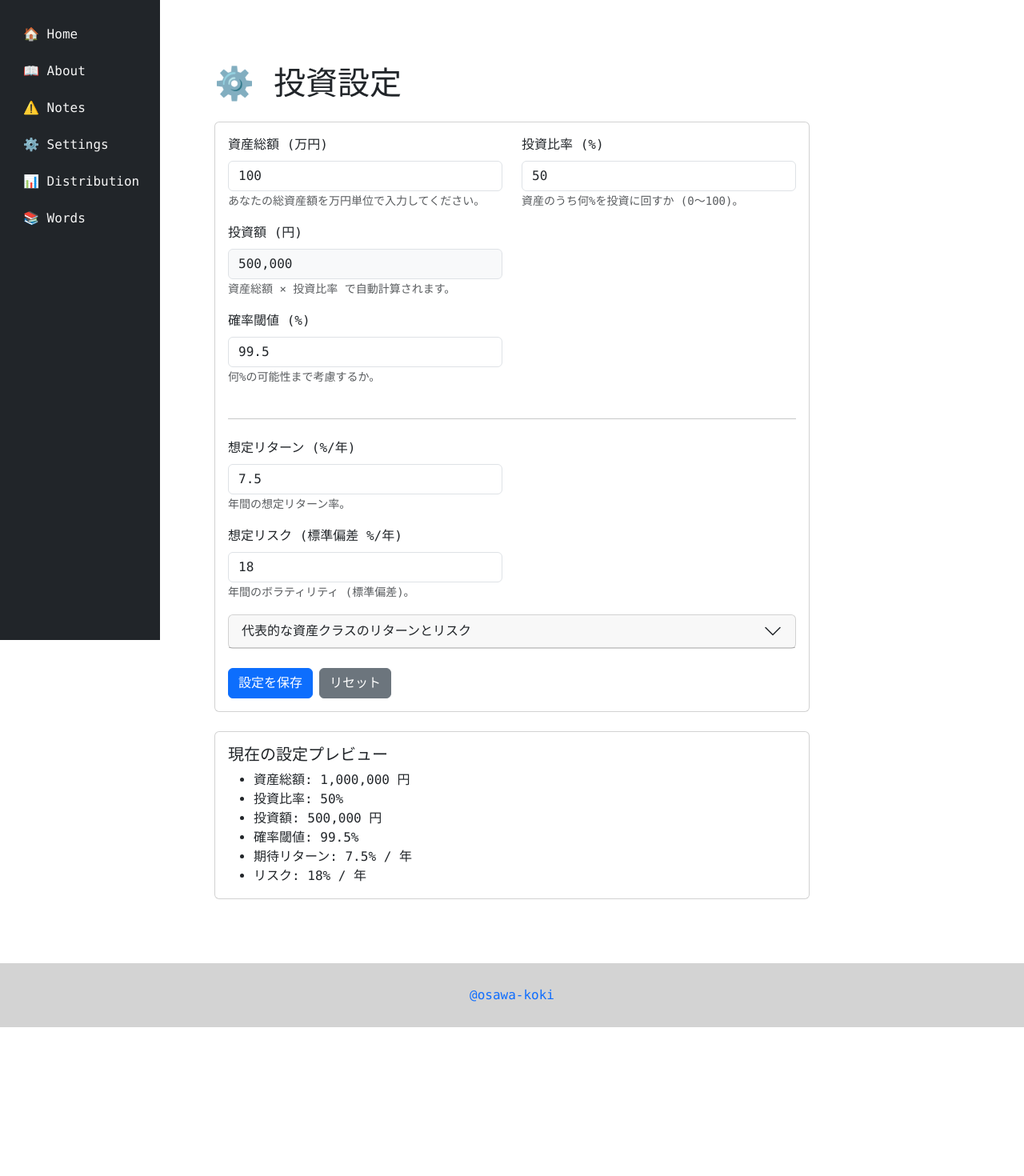
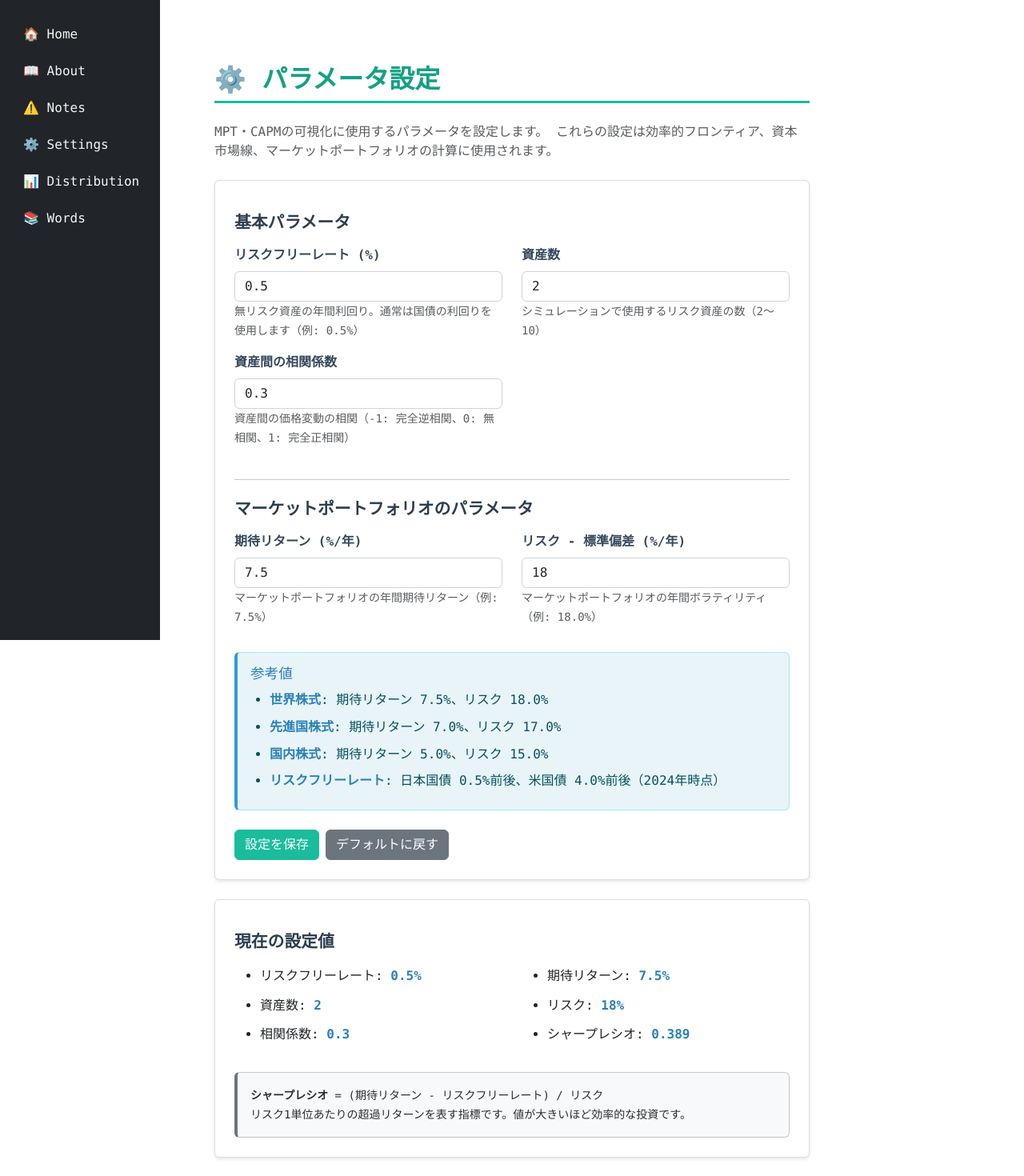
Before and after one commit to osawa-koki/mpt-capm-market-potfolio-separation-theorem, a Next.js app: page /settings in a window 1280 px wide. Shown: the top 1470 px of the page at 80% size. Before the commit the page ends 1284 px from the top, so only its background shows below. Built offline with nearby package versions, Linux system fonts and the light colour scheme.

Commit message:
Settingページの実装

```diff
--- a/app/settings/page.tsx
+++ b/app/settings/page.tsx
@@ -1,32 +1,19 @@
 'use client'
 
 import React, { useState, useEffect, useMemo } from 'react'
-import { Container, Form, Button, Card, Row, Col, Table, Alert, Collapse } from 'react-bootstrap'
+import { Container, Form, Button, Card, Row, Col, Alert } from 'react-bootstrap'
 import { toast } from 'react-toastify'
-import { BsChevronDown, BsChevronUp } from 'react-icons/bs'
 
 import { useSettings, type InvestmentSettings, defaultSettings } from '@/contexts/SettingsContext'
 import Modal from '@/components/Modal'
 
 const PERCENTAGE_DIVISOR = 100
 const DECIMAL_PLACES = 10
-const MANYEN_MULTIPLIER = 10000
 const ZERO = 0
-const DECIMAL_ONE = 1
-
-// 資産クラスのリターンとリスク定数
-const DOMESTIC_STOCK_RETURN = 5.0
-const DOMESTIC_STOCK_RISK = 15.0
-const DEVELOPED_STOCK_RETURN = 7.0
-const DEVELOPED_STOCK_RISK = 17.0
-const EMERGING_STOCK_RETURN = 8.5
-const EMERGING_STOCK_RISK = 23.0
-const WORLD_STOCK_RETURN = 7.5
-const WORLD_STOCK_RISK = 18.0
-const DOMESTIC_BOND_RETURN = 1.0
-const DOMESTIC_BOND_RISK = 3.0
-const DEVELOPED_BOND_RETURN = 2.5
-const DEVELOPED_BOND_RISK = 5.0
+const MIN_CORRELATION = -1
+const MAX_CORRELATION = 1
+const MIN_ASSETS = 2
+const MAX_ASSETS = 10
 
 // 未保存の変更警告コンポーネント
 interface UnsavedChangesAlertProps {
@@ -36,29 +23,13 @@ interface UnsavedChangesAlertProps {
 function UnsavedChangesAlert ({ className = 'mb-4' }: UnsavedChangesAlertProps): React.JSX.Element {
   return (
     <Alert variant="warning" className={className}>
-      <Alert.Heading>未保存の変更があります。</Alert.Heading>
+      <Alert.Heading>未保存の変更があります</Alert.Heading>
       <p className="mb-0">
         設定を変更しましたが、まだ保存されていません。変更を保存するには「設定を保存」ボタンをクリックしてください。
       </p>
     </Alert>
   )
 }
-
-// 代表的な資産クラスのリターンとリスク
-interface AssetClass {
-  name: string
-  expectedReturn: number
-  risk: number
-}
-
-const assetClasses: AssetClass[] = [
-  { name: '国内株式', expectedReturn: DOMESTIC_STOCK_RETURN, risk: DOMESTIC_STOCK_RISK },
-  { name: '先進国株式', expectedReturn: DEVELOPED_STOCK_RETURN, risk: DEVELOPED_STOCK_RISK },
-  { name: '新興国株式', expectedReturn: EMERGING_STOCK_RETURN, risk: EMERGING_STOCK_RISK },
-  { name: '世界株式', expectedReturn: WORLD_STOCK_RETURN, risk: WORLD_STOCK_RISK },
-  { name: '国内債券', expectedReturn: DOMESTIC_BOND_RETURN, risk: DOMESTIC_BOND_RISK },
-  { name: '先進国債券', expectedReturn: DEVELOPED_BOND_RETURN, risk: DEVELOPED_BOND_RISK }
-]
 
 export default function SettingsPage (): React.JSX.Element {
   const { settings, updateSettings, resetSettings } = useSettings()
@@ -69,14 +40,11 @@ export default function SettingsPage (): React.JSX.Element {
   // モーダル状態
   const [isResetModalOpen, setIsResetModalOpen] = useState(false)
 
-  // 資産クラステーブルの開閉状態
-  const [isAssetClassOpen, setIsAssetClassOpen] = useState(false)
-
   // 未保存の変更があるかチェック
   const hasUnsavedChanges = useMemo(() => (
-    formData.totalAssets !== settings.totalAssets ||
-    formData.investmentRatio !== settings.investmentRatio ||
-    formData.probabilityThreshold !== settings.probabilityThreshold ||
+    formData.riskFreeRate !== settings.riskFreeRate ||
+    formData.numberOfAssets !== settings.numberOfAssets ||
+    formData.correlationCoefficient !== settings.correlationCoefficient ||
     formData.expectedReturn !== settings.expectedReturn ||
     formData.risk !== settings.risk
   ), [formData, settings])
@@ -105,18 +73,18 @@ export default function SettingsPage (): React.JSX.Element {
     e.preventDefault()
 
     // バリデーション
-    if (formData.totalAssets <= ZERO) {
-      toast.error('資産総額は0より大きい値を入力してください。')
+    if (formData.riskFreeRate < ZERO || formData.riskFreeRate > PERCENTAGE_DIVISOR) {
+      toast.error('リスクフリーレートは0〜100の範囲で入力してください。')
       return
     }
 
-    if (formData.investmentRatio < ZERO || formData.investmentRatio > PERCENTAGE_DIVISOR) {
-      toast.error('投資比率は0〜100の範囲で入力してください。')
+    if (formData.numberOfAssets < MIN_ASSETS || formData.numberOfAssets > MAX_ASSETS) {
+      toast.error(`資産数は${MIN_ASSETS}〜${MAX_ASSETS}の範囲で入力してください。`)
       return
     }
 
-    if (formData.probabilityThreshold < ZERO || formData.probabilityThreshold > PERCENTAGE_DIVISOR) {
-      toast.error('確率の閾値は0〜100の範囲で入力してください。')
+    if (formData.correlationCoefficient < MIN_CORRELATION || formData.correlationCoefficient > MAX_CORRELATION) {
+      toast.error('相関係数は-1〜1の範囲で入力してください。')
       return
     }
 
@@ -128,7 +96,8 @@ export default function SettingsPage (): React.JSX.Element {
     // 保存前に丸め処理を適用した値を作成
     const normalizedData: InvestmentSettings = {
       ...formData,
-      probabilityThreshold: Math.round(formData.probabilityThreshold * DECIMAL_PLACES) / DECIMAL_PLACES,
+      riskFreeRate: Math.round(formData.riskFreeRate * DECIMAL_PLACES) / DECIMAL_PLACES,
+      correlationCoefficient: Math.round(formData.correlationCoefficient * DECIMAL_PLACES) / DECIMAL_PLACES,
       expectedReturn: Math.round(formData.expectedReturn * DECIMAL_PLACES) / DECIMAL_PLACES,
       risk: Math.round(formData.risk * DECIMAL_PLACES) / DECIMAL_PLACES
     }
@@ -157,72 +126,61 @@ export default function SettingsPage (): React.JSX.Element {
     setIsResetModalOpen(false)
   }
 
-  const handleApplyAssetClass = (assetClass: AssetClass): void => {
-    setFormData(prev => ({
-      ...prev,
-      expectedReturn: assetClass.expectedReturn,
-      risk: assetClass.risk
-    }))
-    toast.success(`${assetClass.name}のリターンとリスクを適用しました。`)
-  }
-
-  const handleTotalAssetsChange = (e: React.ChangeEvent<HTMLInputElement>): void => {
-    const inputValue = e.target.value
-    if (inputValue === '') {
-      setFormData(prev => ({ ...prev, totalAssets: ZERO }))
-      return
-    }
-    const value = Number(inputValue)
-    if (!isNaN(value)) {
-      setFormData(prev => ({ ...prev, totalAssets: value * MANYEN_MULTIPLIER }))
-    }
-  }
-
-  // 投資額を計算（リアルタイムで更新）
-  const investmentAmount = formData.totalAssets * formData.investmentRatio / PERCENTAGE_DIVISOR
-  const savedInvestmentAmount = settings.totalAssets * settings.investmentRatio / PERCENTAGE_DIVISOR
+  // シャープレシオを計算
+  const sharpeRatio = useMemo(() => {
+    if (settings.risk === ZERO) return ZERO
+    return (settings.expectedReturn - settings.riskFreeRate) / settings.risk
+  }, [settings.expectedReturn, settings.riskFreeRate, settings.risk])
 
   return (
-    <Container className="py-5">
-      <h1 className="mb-4">⚙️ 投資設定</h1>
+    <Container className="py-5" id="Settings">
+      <h1 className="mb-4">⚙️ パラメータ設定</h1>
+
+      <p className="mb-4 text-muted">
+        MPT・CAPMの可視化に使用するパラメータを設定します。
+        これらの設定は効率的フロンティア、資本市場線、マーケットポートフォリオの計算に使用されます。
+      </p>
 
       {hasUnsavedChanges && <UnsavedChangesAlert />}
 
       <Card>
         <Card.Body>
           <Form onSubmit={handleSubmit}>
+            <h5 className="mb-3">基本パラメータ</h5>
+
             <Row>
               <Col md={6}>
                 <Form.Group className="mb-3">
-                  <Form.Label>資産総額 (万円)</Form.Label>
+                  <Form.Label>リスクフリーレート (%)</Form.Label>
                   <Form.Control
                     type="number"
-                    value={formData.totalAssets / MANYEN_MULTIPLIER}
-                    onChange={handleTotalAssetsChange}
+                    value={formData.riskFreeRate}
+                    onChange={handleChange('riskFreeRate')}
                     min={0}
-                    step={1}
+                    max={100}
+                    step={0.1}
                     required
                   />
                   <Form.Text className="text-muted">
-                    あなたの総資産額を万円単位で入力してください。
+                    無リスク資産の年間利回り。通常は国債の利回りを使用します（例: 0.5%）
                   </Form.Text>
                 </Form.Group>
               </Col>
 
               <Col md={6}>
                 <Form.Group className="mb-3">
-                  <Form.Label>投資比率 (%)</Form.Label>
+                  <Form.Label>資産数</Form.Label>
                   <Form.Control
                     type="number"
-                    value={formData.investmentRatio}
-                    onChange={handleChange('investmentRatio')}
-                    min={0}
-                    max={100}
+                    value={formData.numberOfAssets}
+                    onChange={handleChange('numberOfAssets')}
+                    min={MIN_ASSETS}
+                    max={MAX_ASSETS}
                     step={1}
                     required
                   />
                   <Form.Text className="text-muted">
-                    資産のうち何%を投資に回すか (0〜100)。
+                    シミュレーションで使用するリスク資産の数（{MIN_ASSETS}〜{MAX_ASSETS}）
                   </Form.Text>
                 </Form.Group>
               </Col>
@@ -231,36 +189,18 @@ export default function SettingsPage (): React.JSX.Element {
             <Row>
               <Col md={6}>
                 <Form.Group className="mb-3">
-                  <Form.Label>投資額 (円)</Form.Label>
-                  <Form.Control
-                    type="text"
-                    value={investmentAmount.toLocaleString()}
-                    readOnly
-                    disabled
-                    className="bg-light"
-                  />
-                  <Form.Text className="text-muted">
-                    資産総額 × 投資比率 で自動計算されます。
-                  </Form.Text>
-                </Form.Group>
-              </Col>
-            </Row>
-
-            <Row>
-              <Col md={6}>
-                <Form.Group className="mb-3">
-                  <Form.Label>確率閾値 (%)</Form.Label>
+                  <Form.Label>資産間の相関係数</Form.Label>
                   <Form.Control
                     type="number"
-                    value={formData.probabilityThreshold}
-                    onChange={handleChange('probabilityThreshold')}
-                    min={0}
-                    max={100}
+                    value={formData.correlationCoefficient}
+                    onChange={handleChange('correlationCoefficient')}
+                    min={MIN_CORRELATION}
+                    max={MAX_CORRELATION}
                     step={0.1}
                     required
                   />
                   <Form.Text className="text-muted">
-                    何%の可能性まで考慮するか。
+                    資産間の価格変動の相関（-1: 完全逆相関、0: 無相関、1: 完全正相関）
                   </Form.Text>
                 </Form.Group>
               </Col>
@@ -268,10 +208,12 @@ export default function SettingsPage (): React.JSX.Element {
 
             <hr className="my-4" />
 
+            <h5 className="mb-3">マーケットポートフォリオのパラメータ</h5>
+
             <Row>
               <Col md={6}>
                 <Form.Group className="mb-3">
-                  <Form.Label>想定リターン (%/年)</Form.Label>
+                  <Form.Label>期待リターン (%/年)</Form.Label>
                   <Form.Control
                     type="number"
                     value={formData.expectedReturn}
@@ -280,16 +222,14 @@ export default function SettingsPage (): React.JSX.Element {
                     required
                   />
                   <Form.Text className="text-muted">
-                    年間の想定リターン率。
+                    マーケットポートフォリオの年間期待リターン（例: 7.5%）
                   </Form.Text>
                 </Form.Group>
               </Col>
-            </Row>
 
-            <Row>
               <Col md={6}>
                 <Form.Group className="mb-3">
-                  <Form.Label>想定リスク (標準偏差 %/年)</Form.Label>
+                  <Form.Label>リスク - 標準偏差 (%/年)</Form.Label>
                   <Form.Control
                     type="number"
                     value={formData.risk}
@@ -299,64 +239,28 @@ export default function SettingsPage (): React.JSX.Element {
                     required
                   />
                   <Form.Text className="text-muted">
-                    年間のボラティリティ (標準偏差)。
+                    マーケットポートフォリオの年間ボラティリティ（例: 18.0%）
                   </Form.Text>
                 </Form.Group>
               </Col>
             </Row>
 
-            <Card className="mb-4">
-              <Card.Header
-                onClick={() => { setIsAssetClassOpen(!isAssetClassOpen) }}
-                style={{ cursor: 'pointer' }}
-                className="d-flex justify-content-between align-items-center"
-              >
-                <h6 className="mb-0">代表的な資産クラスのリターンとリスク</h6>
-                {isAssetClassOpen ? <BsChevronUp /> : <BsChevronDown />}
-              </Card.Header>
-              <Collapse in={isAssetClassOpen}>
-                <Card.Body>
-                  <Table striped bordered hover responsive>
-                    <thead>
-                      <tr>
-                        <th>資産クラス</th>
-                        <th>想定リターン (%/年)</th>
-                        <th>想定リスク (%/年)</th>
-                        <th>操作</th>
-                      </tr>
-                    </thead>
-                    <tbody>
-                      {assetClasses.map((assetClass, index) => (
-                        <tr key={index}>
-                          <td>{assetClass.name}</td>
-                          <td>{assetClass.expectedReturn.toFixed(DECIMAL_ONE)}%</td>
-                          <td>{assetClass.risk.toFixed(DECIMAL_ONE)}%</td>
-                          <td>
-                            <Button
-                              variant="outline-primary"
-                              size="sm"
-                              onClick={() => { handleApplyAssetClass(assetClass) }}
-                            >
-                              適用
-                            </Button>
-                          </td>
-                        </tr>
-                      ))}
-                    </tbody>
-                  </Table>
-                  <Form.Text className="text-muted">
-                    資産クラスを選択すると、その想定リターンとリスクがフォームに適用されます。
-                  </Form.Text>
-                </Card.Body>
-              </Collapse>
-            </Card>
+            <Alert variant="info" className="mt-3">
+              <Alert.Heading>参考値</Alert.Heading>
+              <ul className="mb-0">
+                <li><strong>世界株式</strong>: 期待リターン 7.5%、リスク 18.0%</li>
+                <li><strong>先進国株式</strong>: 期待リターン 7.0%、リスク 17.0%</li>
+                <li><strong>国内株式</strong>: 期待リターン 5.0%、リスク 15.0%</li>
+                <li><strong>リスクフリーレート</strong>: 日本国債 0.5%前後、米国債 4.0%前後（2024年時点）</li>
+              </ul>
+            </Alert>
 
-            <div className="d-flex gap-2">
+            <div className="d-flex gap-2 mt-4">
               <Button variant="primary" type="submit">
                 設定を保存
               </Button>
               <Button variant="secondary" type="button" onClick={handleResetClick}>
-                リセット
+                デフォルトに戻す
               </Button>
             </div>
           </Form>
@@ -367,15 +271,31 @@ export default function SettingsPage (): React.JSX.Element {
 
       <Card className="mt-4">
         <Card.Body>
-          <h5>現在の設定プレビュー</h5>
-          <ul className="mb-0">
-            <li>資産総額: {settings.totalAssets.toLocaleString()} 円</li>
-            <li>投資比率: {settings.investmentRatio}%</li>
-            <li>投資額: {savedInvestmentAmount.toLocaleString()} 円</li>
-            <li>確率閾値: {settings.probabilityThreshold}%</li>
-            <li>期待リターン: {settings.expectedReturn}% / 年</li>
-            <li>リスク: {settings.risk}% / 年</li>
-          </ul>
+          <h5 className="mb-3">現在の設定値</h5>
+          <Row>
+            <Col md={6}>
+              <ul>
+                <li>リスクフリーレート: <strong>{settings.riskFreeRate}%</strong></li>
+                <li>資産数: <strong>{settings.numberOfAssets}</strong></li>
+                <li>相関係数: <strong>{settings.correlationCoefficient}</strong></li>
+              </ul>
+            </Col>
+            <Col md={6}>
+              <ul>
+                <li>期待リターン: <strong>{settings.expectedReturn}%</strong></li>
+                <li>リスク: <strong>{settings.risk}%</strong></li>
+                <li>シャープレシオ: <strong>{sharpeRatio.toFixed(3)}</strong></li>
+              </ul>
+            </Col>
+          </Row>
+
+          <Alert variant="secondary" className="mt-3 mb-0">
+            <small>
+              <strong>シャープレシオ</strong> = (期待リターン - リスクフリーレート) / リスク
+              <br />
+              リスク1単位あたりの超過リターンを表す指標です。値が大きいほど効率的な投資です。
+            </small>
+          </Alert>
         </Card.Body>
       </Card>
 
--- a/contexts/SettingsContext.tsx
+++ b/contexts/SettingsContext.tsx
@@ -3,23 +3,23 @@
 import React, { createContext, useContext, useState, useEffect, useCallback } from 'react'
 
 export interface InvestmentSettings {
-  totalAssets: number // 資産総額
-  investmentRatio: number // 投資比率 (0-100)
-  probabilityThreshold: number // 何%の可能性まで考慮するか (0-100)
-  expectedReturn: number // リターン (%)
-  risk: number // リスク (%)
+  riskFreeRate: number // リスクフリーレート (%)
+  numberOfAssets: number // シミュレーションに使用する資産数
+  correlationCoefficient: number // 資産間の相関係数 (-1 to 1)
+  expectedReturn: number // マーケットポートフォリオの期待リターン (%)
+  risk: number // マーケットポートフォリオのリスク (標準偏差 %)
 }
 
-const DEFAULT_TOTAL_ASSETS = 1_000_000
-const DEFAULT_INVESTMENT_RATIO = 50
-const DEFAULT_PROBABILITY_THRESHOLD = 99.5
+const DEFAULT_RISK_FREE_RATE = 0.5
+const DEFAULT_NUMBER_OF_ASSETS = 2
+const DEFAULT_CORRELATION_COEFFICIENT = 0.3
 const DEFAULT_EXPECTED_RETURN = 7.5
 const DEFAULT_RISK = 18.0
 
 export const defaultSettings: InvestmentSettings = {
-  totalAssets: DEFAULT_TOTAL_ASSETS,
-  investmentRatio: DEFAULT_INVESTMENT_RATIO,
-  probabilityThreshold: DEFAULT_PROBABILITY_THRESHOLD,
+  riskFreeRate: DEFAULT_RISK_FREE_RATE,
+  numberOfAssets: DEFAULT_NUMBER_OF_ASSETS,
+  correlationCoefficient: DEFAULT_CORRELATION_COEFFICIENT,
   expectedReturn: DEFAULT_EXPECTED_RETURN,
   risk: DEFAULT_RISK
 }
@@ -32,7 +32,7 @@ interface SettingsContextType {
 
 const SettingsContext = createContext<SettingsContextType | undefined>(undefined)
 
-const STORAGE_KEY = 'investment-settings'
+const STORAGE_KEY = 'mpt-capm-settings'
 
 export function SettingsProvider ({ children }: { children: React.ReactNode }): React.JSX.Element {
   const [settings, setSettings] = useState<InvestmentSettings>(defaultSettings)
--- a/styles/style.scss
+++ b/styles/style.scss
@@ -158,3 +158,111 @@ footer {
     color: #333;
   }
 }
+
+// Settings page styles
+#Settings {
+  h1 {
+    font-size: 2rem;
+    font-weight: bold;
+    color: #16a085;
+    border-bottom: 3px solid #1abc9c;
+    padding-bottom: 0.5rem;
+  }
+
+  h5 {
+    font-size: 1.3rem;
+    font-weight: bold;
+    color: #2c3e50;
+    margin-top: 1rem;
+    margin-bottom: 1rem;
+  }
+
+  .card {
+    border: 1px solid #ddd;
+    box-shadow: 0 2px 4px rgba(0, 0, 0, 0.1);
+
+    .card-body {
+      padding: 1.5rem;
+    }
+  }
+
+  .alert-warning {
+    border-left: 4px solid #f39c12;
+    background-color: #fff8e1;
+
+    .alert-heading {
+      color: #e67e22;
+      font-size: 1.1rem;
+    }
+  }
+
+  .alert-info {
+    border-left: 4px solid #3498db;
+    background-color: #e8f4f8;
+
+    .alert-heading {
+      color: #2980b9;
+      font-size: 1.1rem;
+    }
+
+    ul {
+      margin-top: 0.5rem;
+      padding-left: 1.5rem;
+
+      li {
+        margin-bottom: 0.3rem;
+      }
+    }
+  }
+
+  .alert-secondary {
+    background-color: #f8f9fa;
+    border-left: 4px solid #6c757d;
+
+    small {
+      line-height: 1.6;
+    }
+  }
+
+  .form-label {
+    font-weight: 600;
+    color: #34495e;
+    margin-bottom: 0.5rem;
+  }
+
+  .form-text {
+    font-size: 0.875rem;
+    color: #6c757d;
+  }
+
+  .form-control {
+    border-radius: 0.375rem;
+    border: 1px solid #ced4da;
+
+    &:focus {
+      border-color: #1abc9c;
+      box-shadow: 0 0 0 0.2rem rgba(26, 188, 156, 0.25);
+    }
+  }
+
+  .btn-primary {
+    background-color: #1abc9c;
+    border-color: #1abc9c;
+
+    &:hover {
+      background-color: #16a085;
+      border-color: #16a085;
+    }
+  }
+
+  ul {
+    li {
+      margin-bottom: 0.5rem;
+      line-height: 1.8;
+
+      strong {
+        color: #2980b9;
+      }
+    }
+  }
+}
```
Also changed, not shown: app/page.tsx (+77 -18 lines).
